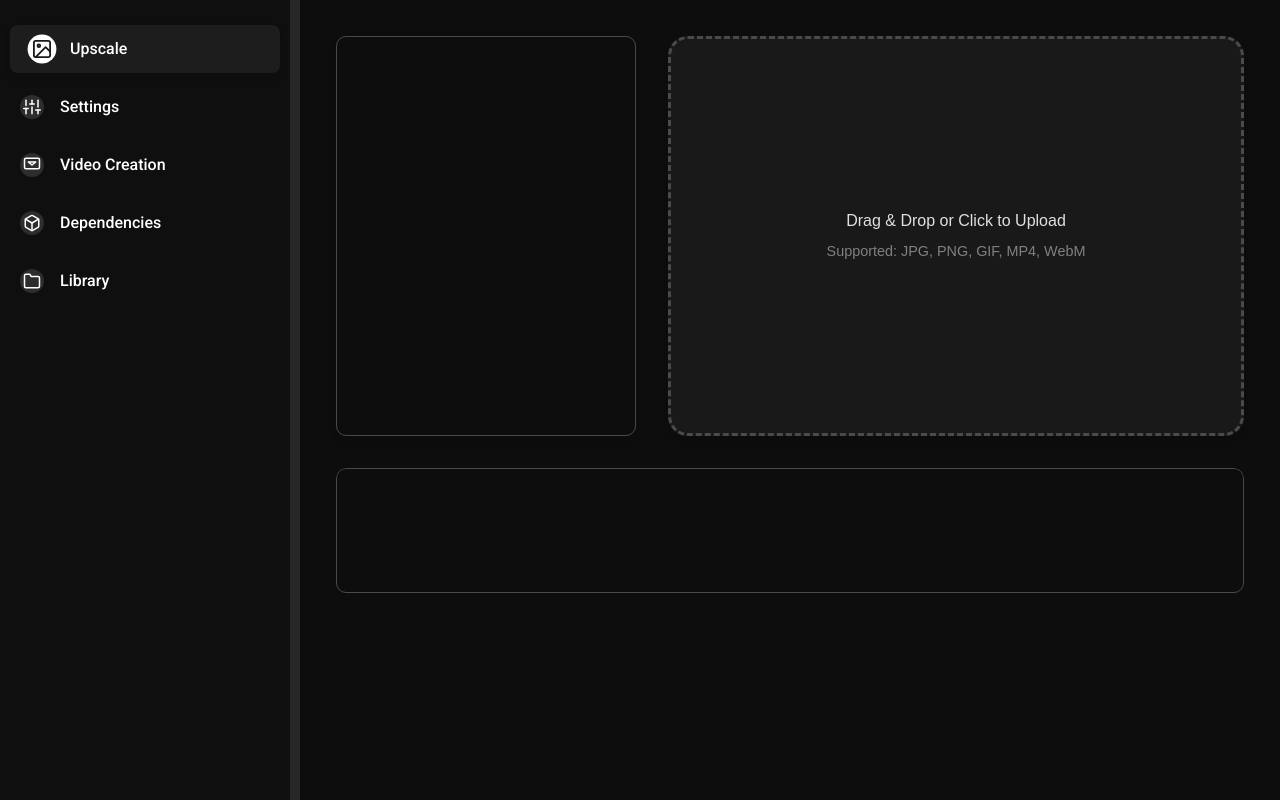
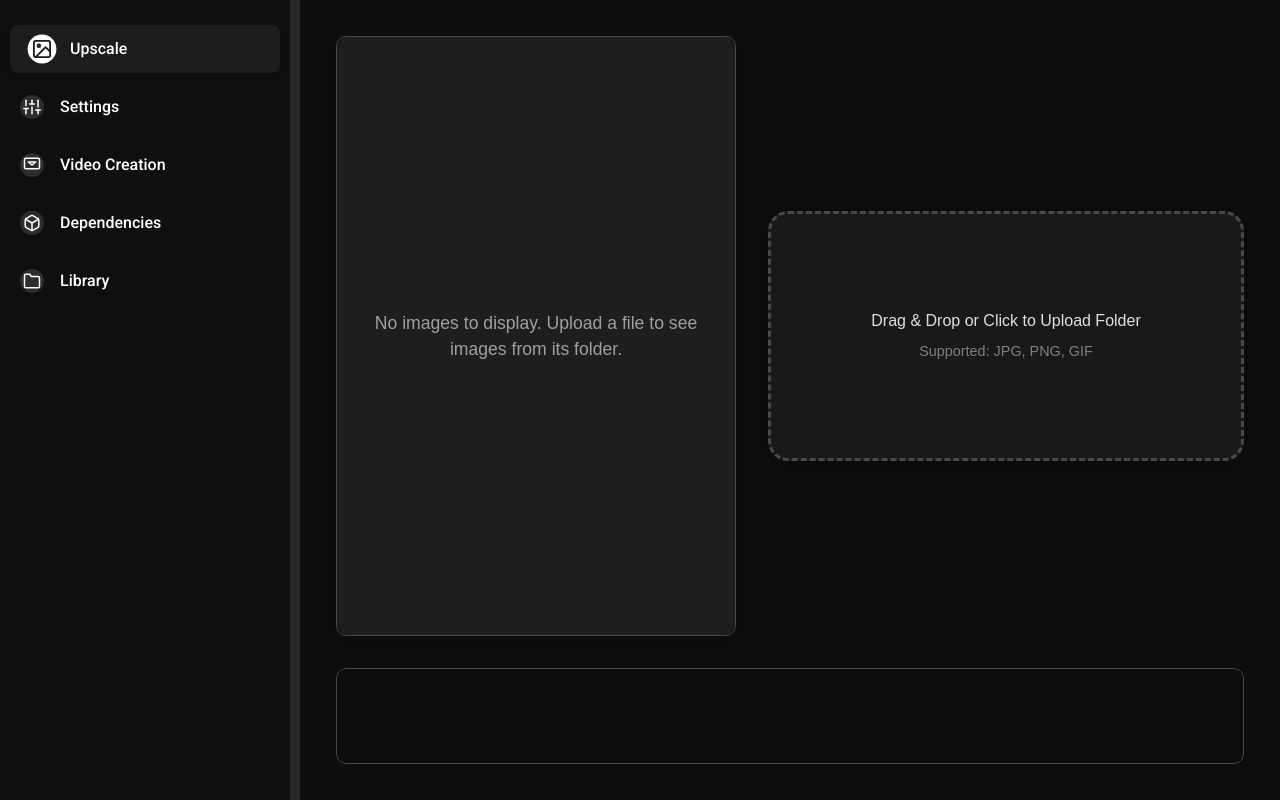
Before and after one commit to F12-Syntex/eiko-enchance, a Nuxt app: page /VideoCreator in a window 1280 px wide. Built offline with nearby package versions, Linux system fonts and the light colour scheme.

Commit message:
feat: add content to the preview section

```diff
--- /dev/null
+++ b/src/components/ImageGallary.vue
@@ -0,0 +1,146 @@
+<template>
+  <div class="image-preview-gallery">
+    <div v-if="images.length === 0" class="empty-state">
+      <p>No images to display. Upload a file to see images from its folder.</p>
+    </div>
+    <div v-else class="gallery-container">
+      <button class="nav-button left" @click="navigateLeft" :disabled="currentIndex === 0">
+        <i class="fas fa-chevron-left"></i>
+      </button>
+      <div class="images-wrapper">
+        <div v-for="(image, index) in visibleImages" :key="currentIndex + index" class="image-item">
+          <img :src="image.url" :alt="image.alt" @click="selectImage(currentIndex + index)" />
+        </div>
+      </div>
+      <button class="nav-button right" @click="navigateRight" :disabled="currentIndex + 2 >= images.length">
+        <i class="fas fa-chevron-right"></i>
+      </button>
+    </div>
+  </div>
+</template>
+
+<script setup>
+import { ref, computed } from 'vue';
+
+const props = defineProps({
+  images: {
+    type: Array,
+    default: () => [],
+  },
+});
+
+const emit = defineEmits(['select']);
+
+const currentIndex = ref(0);
+
+const visibleImages = computed(() => {
+  return props.images.slice(currentIndex.value, currentIndex.value + 2);
+});
+
+const navigateLeft = () => {
+  if (currentIndex.value > 0) {
+    currentIndex.value -= 2;
+  }
+};
+
+const navigateRight = () => {
+  if (currentIndex.value + 2 < props.images.length) {
+    currentIndex.value += 2;
+  }
+};
+
+const selectImage = (index) => {
+  emit('select', index);
+};
+</script>
+
+<style scoped>
+.image-preview-gallery {
+  width: 100%;
+  height: 100%;
+  overflow: hidden;
+  padding: 16px;
+  box-sizing: border-box;
+  background-color: #1e1e1e;
+  border-radius: 12px;
+}
+
+.empty-state {
+  display: flex;
+  justify-content: center;
+  align-items: center;
+  height: 100%;
+  text-align: center;
+  color: #a0a0a0;
+  font-size: 1.1em;
+}
+
+.gallery-container {
+  display: flex;
+  align-items: center;
+  justify-content: space-between;
+  height: 100%;
+}
+
+.images-wrapper {
+  display: flex;
+  justify-content: center;
+  gap: 16px;
+  height: 100%;
+  flex-grow: 1;
+}
+
+.image-item {
+  flex: 1;
+  max-width: calc(50% - 8px);
+  aspect-ratio: 16 / 9;
+  overflow: hidden;
+  border-radius: 8px;
+  box-shadow: 0 4px 6px rgba(0, 0, 0, 0.1);
+  transition: transform 0.3s ease, box-shadow 0.3s ease;
+}
+
+.image-item:hover {
+  transform: scale(1.05);
+  box-shadow: 0 6px 12px rgba(0, 0, 0, 0.2);
+}
+
+.image-item img {
+  width: 100%;
+  height: 100%;
+  object-fit: cover;
+  transition: filter 0.3s ease;
+}
+
+.image-item:hover img {
+  filter: brightness(1.1);
+}
+
+.nav-button {
+  background-color: rgba(255, 255, 255, 0.1);
+  border: none;
+  color: #ffffff;
+  font-size: 1.5em;
+  padding: 10px;
+  border-radius: 50%;
+  cursor: pointer;
+  transition: background-color 0.3s ease;
+}
+
+.nav-button:hover:not(:disabled) {
+  background-color: rgba(255, 255, 255, 0.2);
+}
+
+.nav-button:disabled {
+  opacity: 0.5;
+  cursor: not-allowed;
+}
+
+.nav-button.left {
+  margin-right: 16px;
+}
+
+.nav-button.right {
+  margin-left: 16px;
+}
+</style>
--- a/src/pages/VideoCreator.vue
+++ b/src/pages/VideoCreator.vue
@@ -3,34 +3,144 @@
     <main>
       <div class="video-panel">
         <div class="image-preview">
+          <ImagePreviewGallery :images="images" @select="handleImageSelect" />
         </div>
-        <div class="upload-area" @dragover.prevent @drop.prevent="handleFileDrop" @click="triggerFileInput">
-          <input type="file" ref="fileInput" @change="handleFileUpload" accept="image/*, video/*"
-            style="display: none;" />
-          <div class="upload-prompt">
+        <div
+          class="upload-area"
+          :class="{ 'has-files': images.length > 0 }"
+          @dragover.prevent
+          @drop.prevent="handleFileDrop"
+          @click="triggerFileInput"
+        >
+          <input
+            type="file"
+            ref="fileInput"
+            @change="handleFileUpload"
+            accept="image/*"
+            directory
+            webkitdirectory
+            style="display: none;"
+          />
+          <div v-if="images.length === 0" class="upload-prompt">
             <i class="fas fa-cloud-upload-alt"></i>
-            <p>Drag & Drop or Click to Upload </p>
-            <p class="file-types">Supported: JPG, PNG, GIF, MP4, WebM</p>
+            <p>Drag & Drop or Click to Upload Folder</p>
+            <p class="file-types">Supported: JPG, PNG, GIF</p>
+          </div>
+          <div v-else class="file-preview">
+            <p>{{ images.length }} image(s) uploaded</p>
+            <div class="thumbnail-container">
+              <img
+                v-for="(image, index) in previewImages"
+                :key="index"
+                :src="image.url"
+                :alt="image.alt"
+                class="thumbnail"
+              />
+            </div>
           </div>
         </div>
       </div>
       <div class="controls">
         <div class="audio-display">
-
         </div>
       </div>
-      </main>
+    </main>
   </div>
 </template>
+<script setup>
+import { ref, computed } from 'vue';
+import ImagePreviewGallery from '../components/ImageGallary.vue';
 
-<script setup>
-import { onMounted, onUnmounted } from 'vue';
-onMounted(() => {
-  console.log('Component mounted');
+const fileInput = ref(null);
+const images = ref([]);
+
+const previewImages = computed(() => {
+  return images.value.slice(0, 4); // Show up to 4 preview images
 });
+
+const triggerFileInput = () => {
+  fileInput.value.click();
+};
+
+const handleFileDrop = (event) => {
+  const items = event.dataTransfer.items;
+  if (items && items.length > 0) {
+    const item = items[0].webkitGetAsEntry();
+    if (item.isDirectory) {
+      processDirectory(item);
+    }
+  }
+};
+
+const handleFileUpload = (event) => {
+  const files = event.target.files;
+  processFiles(files);
+};
+
+const processDirectory = (directoryEntry) => {
+  const directoryReader = directoryEntry.createReader();
+  directoryReader.readEntries((entries) => {
+    const imageFiles = entries.filter(entry => entry.isFile && /\.(jpe?g|png|gif)$/i.test(entry.name));
+    processImageEntries(imageFiles);
+  });
+};
+
+const processFiles = (files) => {
+  const imageFiles = Array.from(files).filter(file => file.type.startsWith('image/'));
+  processImageFiles(imageFiles);
+};
+
+const processImageEntries = (entries) => {
+  Promise.all(entries.map(entry => new Promise((resolve) => {
+    entry.file(file => {
+      resolve({ file, url: URL.createObjectURL(file), alt: file.name });
+    });
+  }))).then(imageData => {
+    images.value = imageData;
+  });
+};
+
+const processImageFiles = (files) => {
+  images.value = files.map(file => ({
+    file,
+    url: URL.createObjectURL(file),
+    alt: file.name
+  }));
+};
+
+const handleImageSelect = (index) => {
+  console.log('Selected image index:', index);
+  // Handle image selection logic here
+};
 </script>
 
 <style scoped>
+
+
+.upload-area.has-files {
+  border-style: solid;
+  background-color: rgba(255, 255, 255, 0.1);
+}
+
+.file-preview {
+  text-align: center;
+}
+
+.thumbnail-container {
+  display: flex;
+  justify-content: center;
+  flex-wrap: wrap;
+  gap: 10px;
+  margin-top: 10px;
+}
+
+.thumbnail {
+  width: 60px;
+  height: 60px;
+  object-fit: cover;
+  border-radius: 5px;
+}
+
 .app-container {
   font-family: 'Poppins', sans-serif;
   color: #e0e0e0;
@@ -54,6 +164,8 @@ onMounted(() => {
   gap: 2rem;
 
   width: 100%;
+  max-height: 60vh;
+  min-height: 600px;
 }
 
 .audio-display {
@@ -82,7 +194,7 @@ onMounted(() => {
 
 .image-preview {
   height: 100%;
-  width: 40%;
+  width: 100%;
   max-width: 400px;
   min-width: 300px;
 
@@ -123,8 +235,7 @@ main {
 
   width: 100%;
   max-width: 100%;
-  min-height: 400px;
-  height: 500px;
+  height: 100% ;
 
   border: 3px dashed #4a4a4a;
   border-radius: 20px;
```
